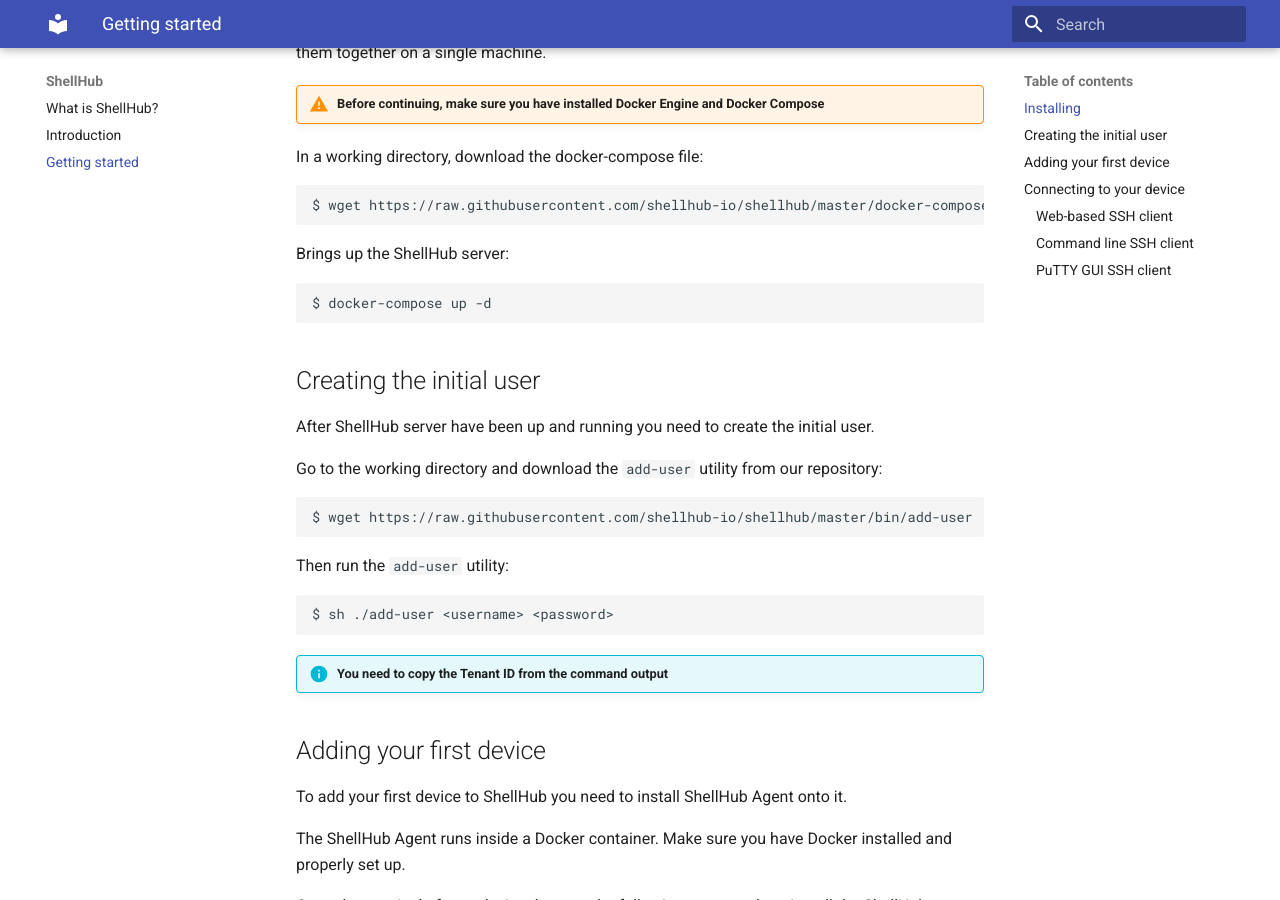
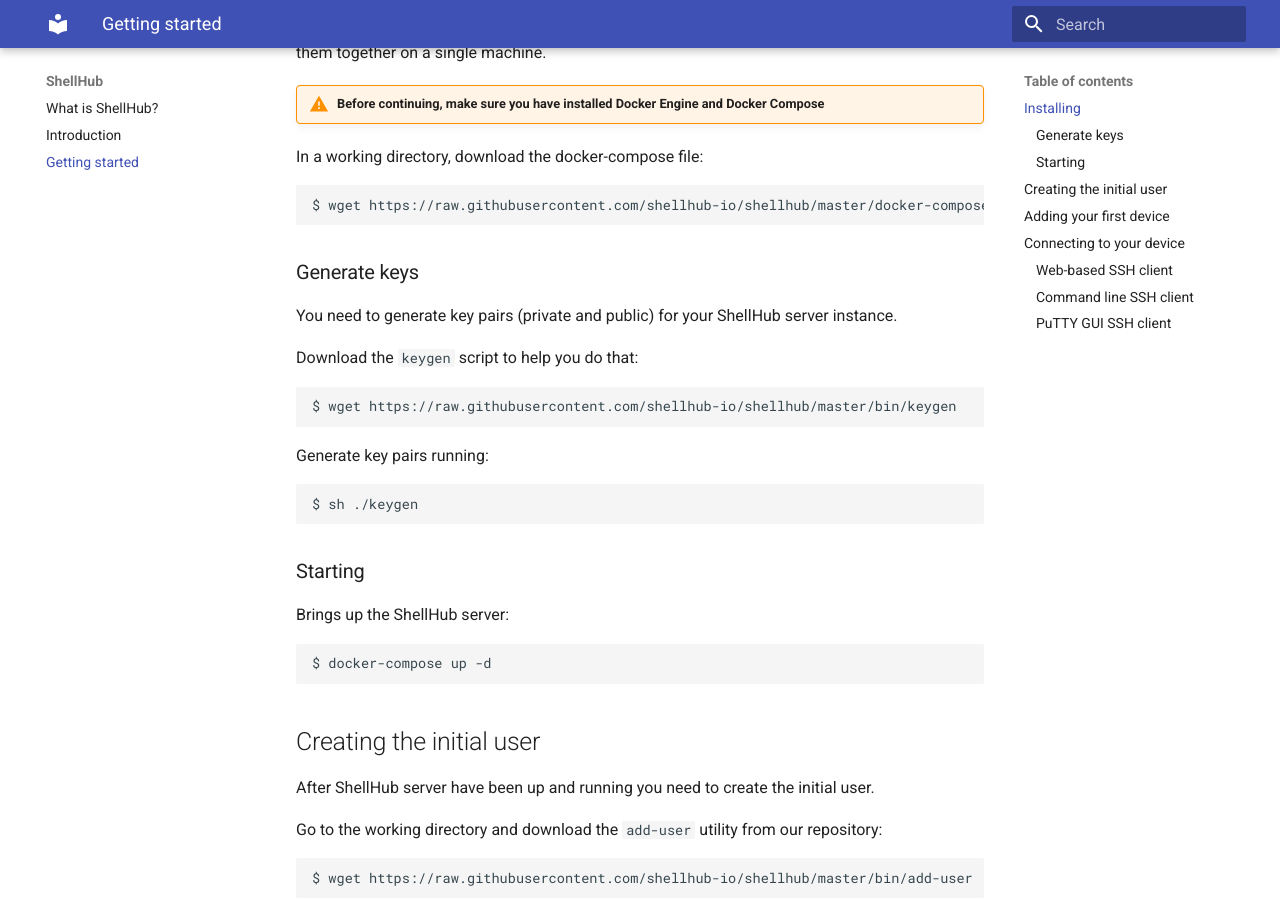
Before and after one commit to shellhub-io/shellhub-io.github.io, an MkDocs documentation site: the page built from docs/getting-started.md, in a window 1280 px wide and 900 px high, scrolled down 426 px. Built offline with MkDocs 1.6.1 and Material for MkDocs 9.7.7, drawn with Linux system fonts in a browser that asks for light colours.

Commit message:
Add Generate keys section

````diff
--- a/docs/getting-started.md
+++ b/docs/getting-started.md
@@ -19,6 +19,24 @@
 ```
 $ wget https://raw.githubusercontent.com/shellhub-io/shellhub/master/docker-compose.yml
 ```
+
+### Generate keys
+
+You need to generate key pairs (private and public) for your ShellHub server instance.
+
+Download the `keygen` script to help you do that:
+
+```
+$ wget https://raw.githubusercontent.com/shellhub-io/shellhub/master/bin/keygen
+```
+
+Generate key pairs running:
+
+```
+$ sh ./keygen
+```
+
+### Starting
 
 Brings up the ShellHub server:
 
````
